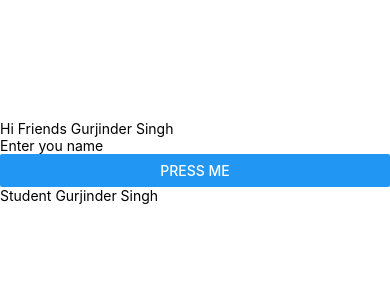
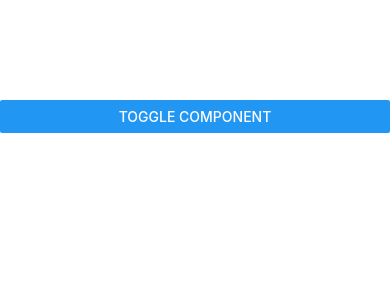
Before and after one commit to gurjindersinghkhalsa/RNDemoProjects, a React Native app in the folder DemoProject/: screen / in a window 390 px wide. Shown: the top 300 px of the page. Built offline with nearby package versions, Linux system fonts and the light colour scheme.

Commit message:
work completed

```diff
--- a/DemoProject/App.js
+++ b/DemoProject/App.js
@@ -6,52 +6,33 @@
  * @flow strict-local
  */
 
-import React, {Component} from 'react';
-import {Text, View, StyleSheet, TextInput, Button} from 'react-native';
-import Student from './Student';
-class App extends Component {
-  constructor() {
-    super(); // calling parent calls constructor
-    this.state = { // state obj
-      name: 'Gurjinder Singh', // this is state
-    };
-    // creates function once per component instance prefer this one
-    // this.changeName = this.changeName.bind(this) // for update state on button click
-  }
-  updateName(val) {
-    this.setState({name: val})
-  }
-  changeName() {
-    this.setState({name: 'on click update'})
-  }
-  render() {
-    return (
-      <View style={{backgroundColor: 'white', flex: 1, marginTop: 120}}>
-        <Text>Hi Friends {this.state.name}</Text>
-        <TextInput
-          placeholder="Enter you name"
-          onChangeText={val => this.updateName(val)}
-        />
+import React, {useEffect, useState} from 'react';
+import {Text, View, Button} from 'react-native';
+const App = () => {
 
-        <Button
-          title="Press me"
-          style={{backgroundColor: 'red'}}
-          /* creates new function on every render call so avoid*/
-          onPress={()=>this.changeName()}
-            //OR
-          // onPress={this.changeName.bind(this)}
-        />
-        <Student name={this.state.name}/>
-      </View>
-    );
-  }
+  const [show, setshow] = useState(false)
+  return (
+    <View style={{backgroundColor: 'white', flex: 1, marginTop: 100}}>
+      <Button title="Toggle Component" onPress={() => setshow(!show)} />
+      { show ? <StudentP name='Gurjinder Singh'/> : null }
+    </View>
+  );
+};
+
+const StudentP=(props)=>{
+  let timer = setInterval(() => {
+    console.warn('Timere');
+  }, 2000); // This will call every 2 sec
+
+  useEffect(()=>{
+    return ()=> {
+      clearInterval(timer);
+    }
+  })
+  return(
+    <View>
+      <Text style={{backgroundColor:'red'}}>{props.name}</Text>
+    </View>
+  )
 }
-
-const style = StyleSheet.create({
-  rootContainer: {
-    flex: 1,
-    marginTop: 70,
-    backgroundColor: 'white',
-  },
-});
 export default App;
```
